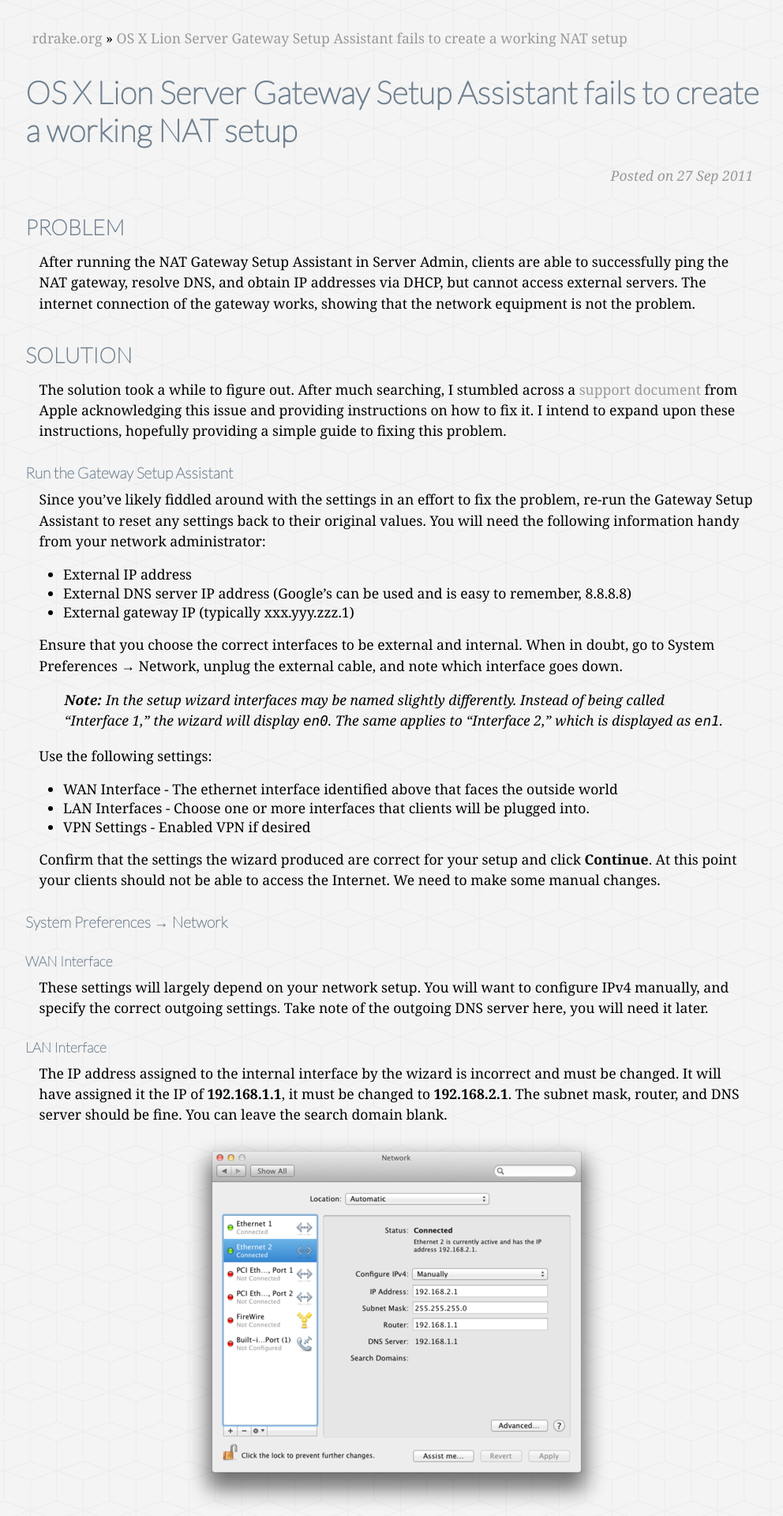
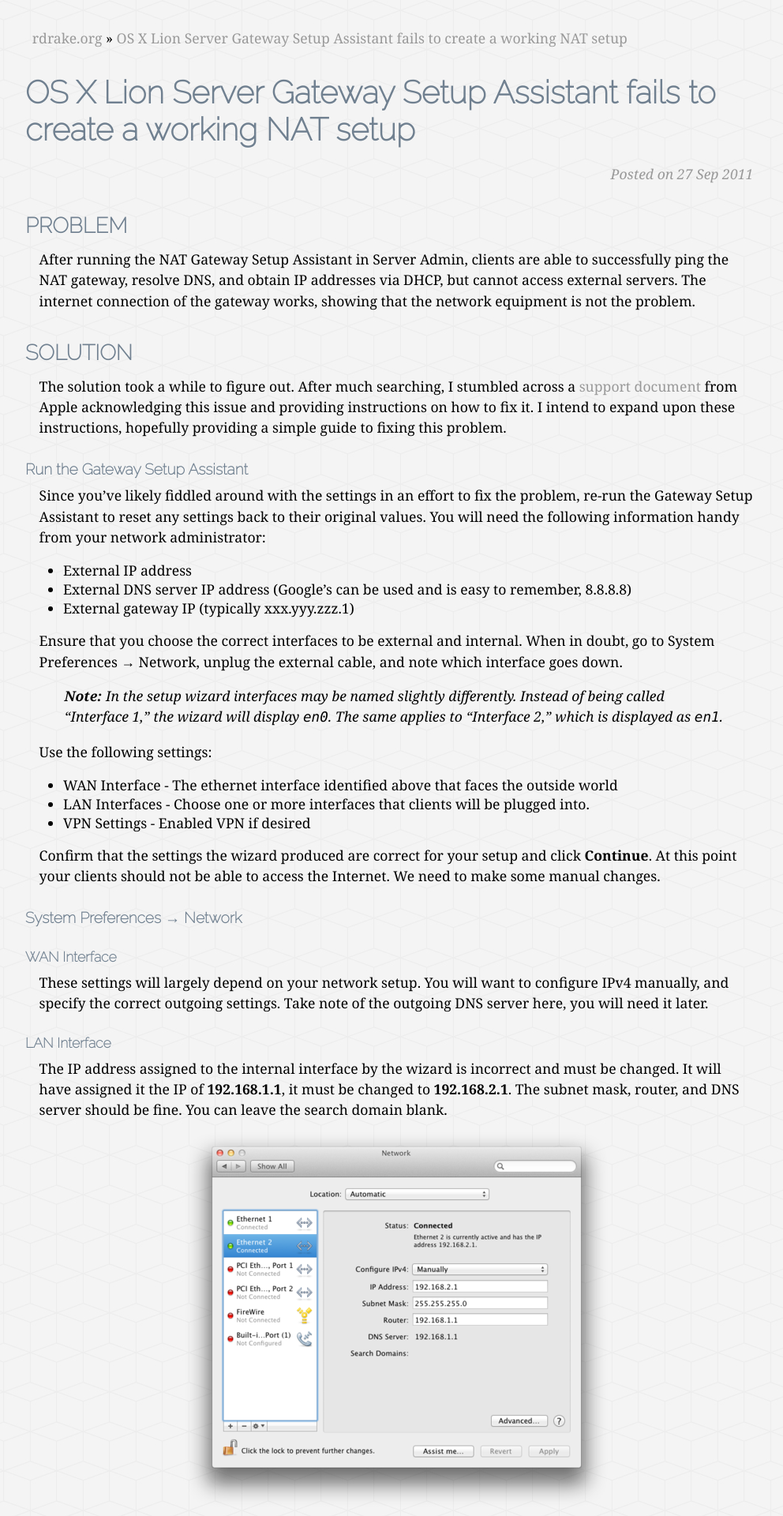
Before and after one commit to rdrake/rdrake.github.com, a Jekyll site: the page built from _posts/2011-09-27-osx-server-nat-gateway-woes.md, in a window 1280 px wide. Shown: the top 1920 px of the page at 79% size, without its empty margins (128-1120 px from the left). Built offline with Jekyll 4.4.1, drawn with Linux system fonts in a browser that asks for light colours; some web fonts are replaced; comment, search, counter and statistics services are not loaded.

Commit message:
Changed fonts.

```diff
--- a/_layouts/default.html
+++ b/_layouts/default.html
@@ -12,7 +12,8 @@
 		<link rel="stylesheet" type="text/css" href="/assets/css/pygments.css">
 		<!-- OM NOM NOM FONTS -->
 		<link rel="stylesheet" type="text/css" href="http://fonts.googleapis.com/css?family=Goudy+Bookletter+1911">
-		<link rel="stylesheet" type="text/css" href="http://fonts.googleapis.com/css?family=Lato:100">
+		<link rel="stylesheet" type="text/css" href="http://fonts.googleapis.com/css?family=Raleway:100">
+		<!--<link rel="stylesheet" type="text/css" href="http://fonts.googleapis.com/css?family=Lato:100">-->
 		<link rel="stylesheet" type="text/css" href="http://fonts.googleapis.com/css?family=Inconsolata">
 		<link rel="stylesheet" type="text/css" href="/assets/css/style.css">
 		<script src="http://cdn.mathjax.org/mathjax/latest/MathJax.js?config=TeX-AMS-MML_HTMLorMML"></script>
--- a/assets/css/style.css
+++ b/assets/css/style.css
@@ -14,7 +14,7 @@ body {
 
 /* Fonts and stuff */
 h1, h2, h3, h4, h5, h6 {
-	font-family: Lato, Helvetica, Arial, sans-serif;
+	font-family: Raleway, Helvetica, Arial, sans-serif;
 	color: #708090;
 }
 
```
